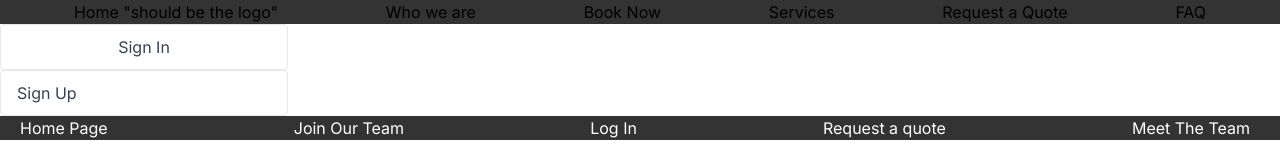
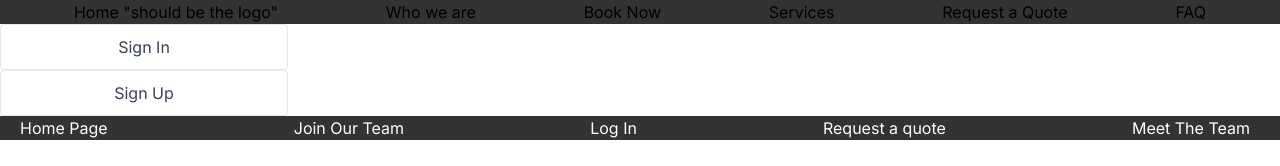
Before and after one commit to Alugibihl/Hello-Home-Cleaning-Co., a Next.js app: page / in a window 1280 px wide. Shown: the top 166 px of the page. Built offline with nearby package versions, Linux system fonts and the light colour scheme; no server answers.

Commit message:
auth trying

```diff
--- a/app/about/page.js
+++ b/app/about/page.js
@@ -1,3 +1,10 @@
+'use client'
+import Modal from "@/components/Modal/Modal"
 export default function Page() {
-    return <h1 className="bg-teal-600 text-blue-300">ABOUT</h1>
+    return (
+        <>
+            <h1 className="bg-teal-600 text-blue-300">ABOUT</h1>
+            <button onClick={() => Modal}>Modal test</button>
+        </>
+    )
 }
--- a/app/api/auth/[...nextauth]/options.js
+++ b/app/api/auth/[...nextauth]/options.js
@@ -8,10 +8,12 @@ import bcrypt from "bcrypt";
 
 export const options = {
   providers: [
-    // GoogleProvider({
-    //   clientId: process.env.GOOGLE_CLIENT_ID,
-    //   clientSecret: process.env.GOOGLE_CLIENT_SECRET,
-    // }),
+    //     GoogleProvider({
+    //       clientId: process.env.GOOGLE_CLIENT_ID,
+    //       clientSecret: process.env.GOOGLE_CLIENT_SECRET,
+    //     },
+    //       // async authorize
+    // ),
     CredentialsProvider({
       name: "Credentials",
       credentials: {
@@ -20,33 +22,38 @@ export const options = {
       },
       async authorize(credentials) {
         if (!credentials?.email || !credentials?.password) {
-          throw new Error("Invalid Credentials");
+          // throw new Error("Invalid Credentials");
+          return null
         }
         await connectMongoDB();
         const user = await User.findOne({ email: credentials.email });
         if (!user || !user?.hashedPassword) {
-          throw new Error("Invalid Credentials");
+          // throw new Error("Invalid Credentials");
+          return null
         }
         const isCorrectPassword = await bcrypt.compare(
           credentials.password,
           user.hashedPassword
         );
         console.log("USER: ", user);
-        if (!isCorrectPassword) throw new Error("Invalid Credentials");
+        if (!isCorrectPassword) {
+          // throw new Error("Invalid Credentials");
+          return null
+        }
         return user;
       },
     }),
   ],
   pages: {
-    signIn: "/signIn",
+    // signIn: "/signIn",
   },
   debug: process.env.NODE_ENV === "development",
   session: {
     strategy: "jwt",
   },
   callbacks: {
-    async jwt({token, user, session}) {
-      console.log("jwt callback", {token, user, session});
+    async jwt({ token, user, session }) {
+      console.log("jwt callback", { token, user, session });
       if (user) {
         return {
           ...token,
@@ -59,7 +66,7 @@ export const options = {
       return token;
     },
     async session({ session, user, token }) {
-    //   console.log("SESSION: ", session, user ,token);
+      //   console.log("SESSION: ", session, user ,token);
       session.user.id = token.id;
       session.user.role = token.role;
       session.user.phone = token.phone;
@@ -67,6 +74,6 @@ export const options = {
       return session;
     },
   },
-//   adapter: MongoDBAdapter(clientPromise),
+  //   adapter: MongoDBAdapter(clientPromise),
   secret: process.env.NEXTAUTH_SECRET,
 };
--- a/app/page.js
+++ b/app/page.js
@@ -1,7 +1,7 @@
 "use client";
 import { data } from "browserslist";
 import { useSession } from "next-auth/react";
-import { signIn, signOut } from "next-auth/react";
+import { signIn, signOut, useRegistration } from "next-auth/react";
 import Link from "next/link";
 import GoogleButton from "react-google-button";
 
@@ -18,12 +18,18 @@ export default function Home() {
       >
         Sign In
       </button>
-      <Link
+      <button
+        className="appearance-none block w-72 bg-white text-gray-700 border border-gray-200 rounded py-3 px-4 leading-tight focus:outline-none focus:bg-white focus:border-gray-500"
+        onClick={() => newUser()}
+      >
+        Sign Up
+      </button>
+      {/* <Link
         className="appearance-none block w-72 bg-white text-gray-700 border border-gray-200 rounded py-3 px-4 leading-tight focus:outline-none focus:bg-white focus:border-gray-500"
         href={"/signUp"}
       >
         Sign Up
-      </Link>
+      </Link> */}
     </div>
   ) : (
     <div>
--- a/app/requestQuote/page.jsx
+++ b/app/requestQuote/page.jsx
@@ -1,6 +1,10 @@
+'use client'
 import RequestQuoteForm from "@/components/RequestQuoteForm/RequestForm"
+import { useSession } from "next-auth/react"
 
 export default function RequestPage() {
+    const validSession = useSession()
+    console.log("here", validSession)
     return (
         <RequestQuoteForm />
     )
```
